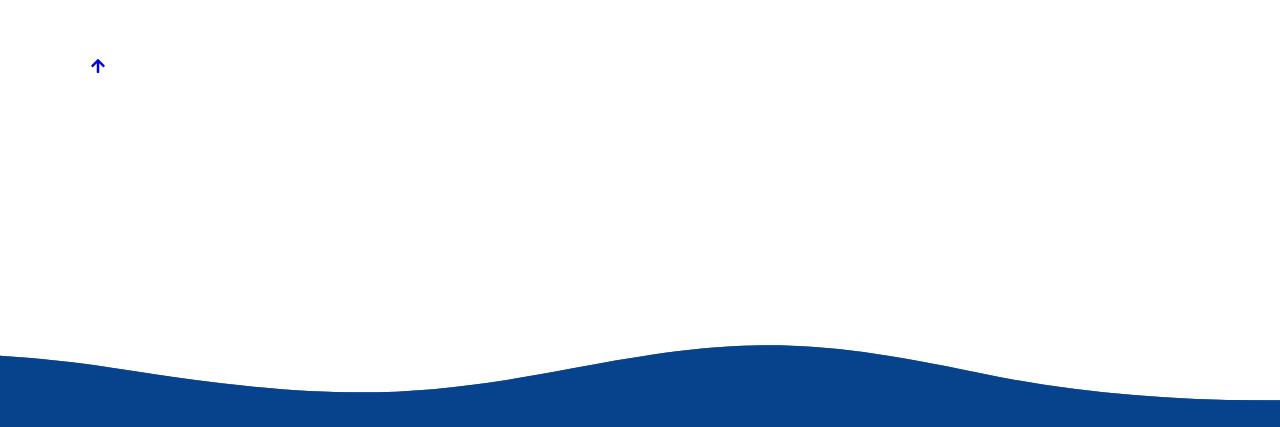
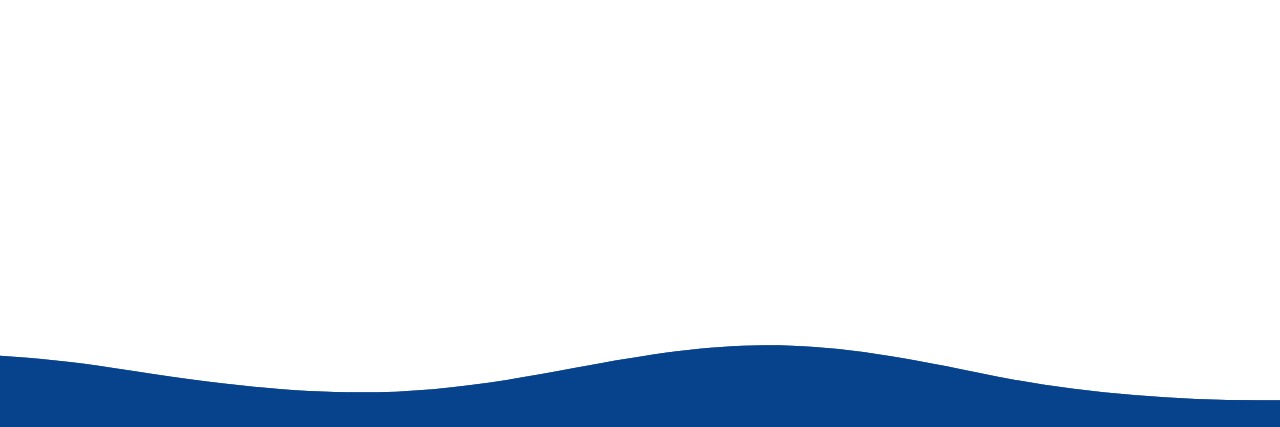
Before and after one commit to GiorgioMigliaccio08/Portfolio, a React (Create React App) app: page / in a window 1280 px wide. Shown: the part 4791-5218 px from the top of the page. Built offline with nearby package versions, Linux system fonts and the light colour scheme.

Commit message:
Add modify to App.css

```diff
--- a/src/App.css
+++ b/src/App.css
@@ -538,6 +538,34 @@ span {
   border-color: blue;
 }
 
+.torna-su {
+  text-decoration: none;
+  display: inline-block;
+  padding: 1.2rem 2.8rem;
+  background-color: #023e8a;
+  border-radius: 0.6rem;
+  box-shadow: 0 0.2rem 0.5rem #00b4d8;
+  font-size: 1.2rem;
+  color: #00b4d8;
+  letter-spacing: 0.1rem;
+  font-weight: 600;
+  border: 0.2rem solid transparent;
+  transition: 0.5s ease;
+  margin-left: 1000px;
+  margin-top: 250px;
+  margin-left: 1250px;
+}
+
+.torna-su:hover {
+  background: transparent;
+  color: #00b4d8;
+  border-color: blue;
+}
+
+.arrow {
+  color: #00b4d8;
+}
+
 @media screen and (max-width: 768px) {
   .contact form .input-box input {
     width: 100%;
```
